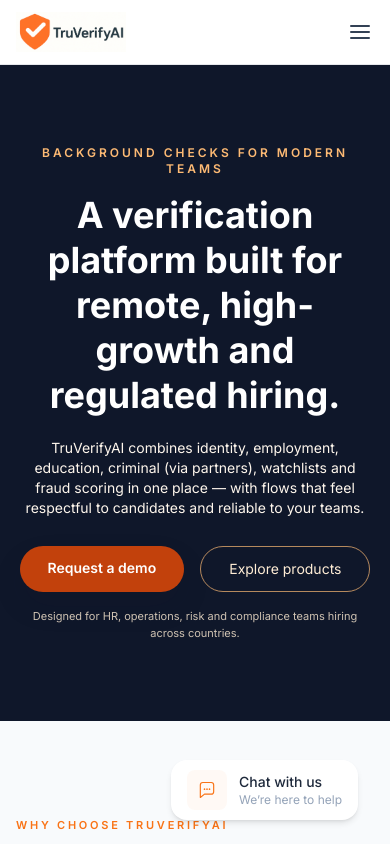
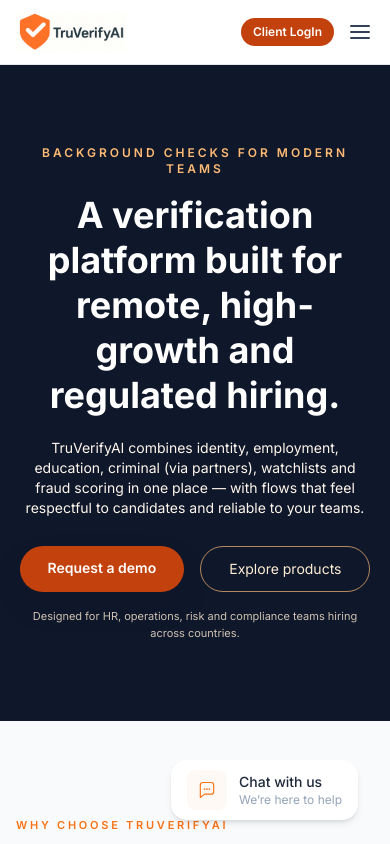
Before and after one commit to MuskanRajani/TruVerifyAI, a React (Vite) app: page / in a window 390 px wide. Shown: the top 844 px of the page. Built offline with nearby package versions, Linux system fonts and the light colour scheme.

Commit message:
latest update

```diff
--- a/src/components/Footer.jsx
+++ b/src/components/Footer.jsx
@@ -23,8 +23,8 @@
           </p>
 
           {/* SOCIAL ICONS */}
-          <div className="flex items-center gap-4 mt-4">
-            <a href="https://www.linkedin.com" target="_blank" rel="noreferrer" className="hover:text-white transition">
+          {/* <div className="flex items-center gap-4 mt-4">
+            <a href="https://www.linkedin.com/in/truverifyai/" target="_blank" rel="noreferrer" className="hover:text-white transition">
               <svg width="18" height="18" fill="currentColor" viewBox="0 0 24 24">
                 <path d="M4.98 3.5C4.98 4.88 3.88 6 2.5 6S0 4.88 0 3.5 1.12 1 2.5 1s2.48 1.12 2.48 2.5zM0 24h5V7H0v17zM7.5 7h4.8v2.2h.07C13.17 7.78 15.06 7 17.23 7 22.08 7 23 10.05 23 14.08V24h-5v-8.22c0-1.96 0-4.48-2.73-4.48-2.74 0-3.16 2.14-3.16 4.35V24h-5V7z" />
               </svg>
@@ -42,7 +42,7 @@
               </svg>
             </a>
 
-          </div>
+          </div> */}
         </div>
 
         {/* PRODUCT */}
--- a/src/components/Navbar.jsx
+++ b/src/components/Navbar.jsx
@@ -134,11 +134,27 @@
         </div>
 
         {/* MOBILE TOGGLE */}
-        <button onClick={() => setOpen(!open)} className="md:hidden w-7 h-7 flex flex-col items-center justify-center">
-          <span className="w-5 h-[2px] bg-slate-700 mb-1 rounded"></span>
-          <span className="w-5 h-[2px] bg-slate-700 mb-1 rounded"></span>
-          <span className="w-5 h-[2px] bg-slate-700 rounded"></span>
-        </button>
+        <div className="md:hidden flex items-center gap-3">
+
+  {/* Client Login */}
+  <Link
+  to="/login"
+  className="bg-brand-primary text-white px-3 py-1.5 rounded-full text-xs font-semibold whitespace-nowrap hover:opacity-90 transition"
+>
+  Client LogIn
+</Link>
+
+  {/* Hamburger */}
+  <button
+    onClick={() => setOpen(!open)}
+    className="w-7 h-7 flex flex-col items-center justify-center"
+  >
+    <span className="w-5 h-[2px] bg-slate-700 mb-1 rounded"></span>
+    <span className="w-5 h-[2px] bg-slate-700 mb-1 rounded"></span>
+    <span className="w-5 h-[2px] bg-slate-700 rounded"></span>
+  </button>
+
+</div>
       </div>
 
       {/* ===== MOBILE MENU UPDATED ===== */}
```
